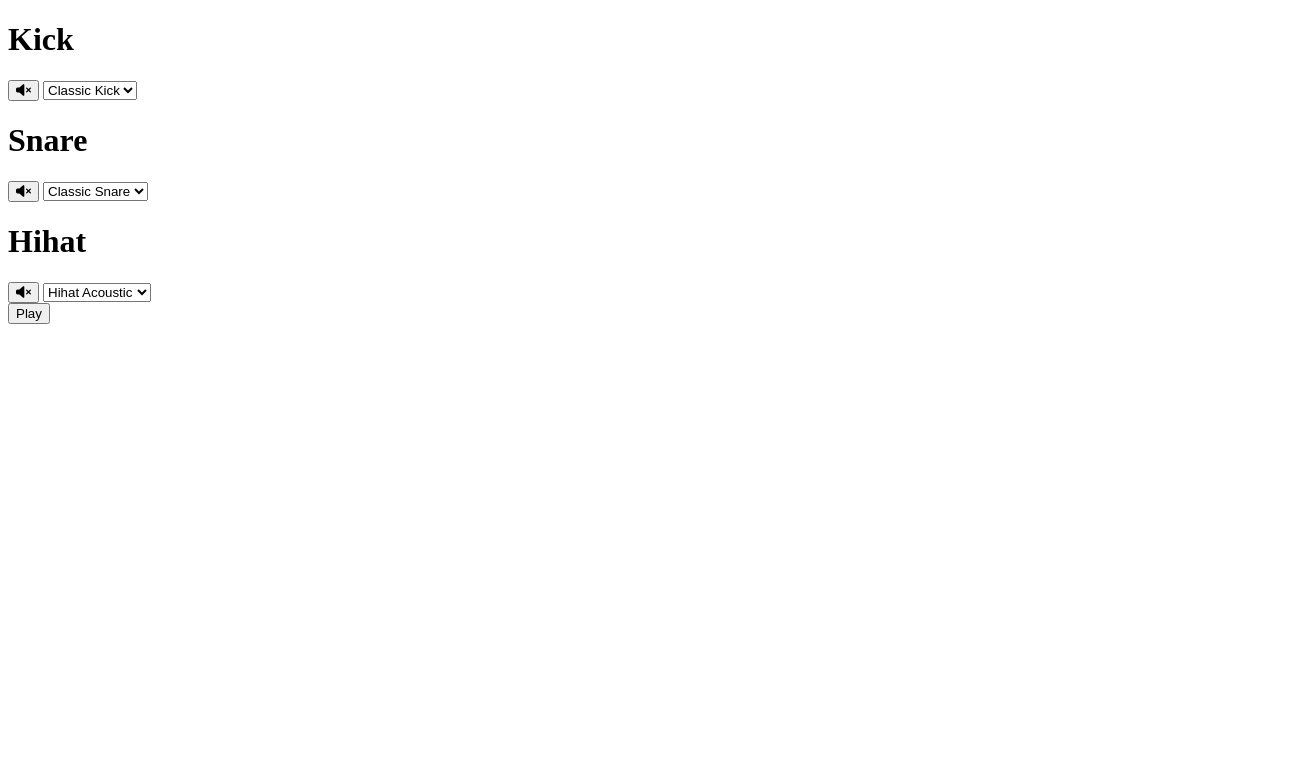
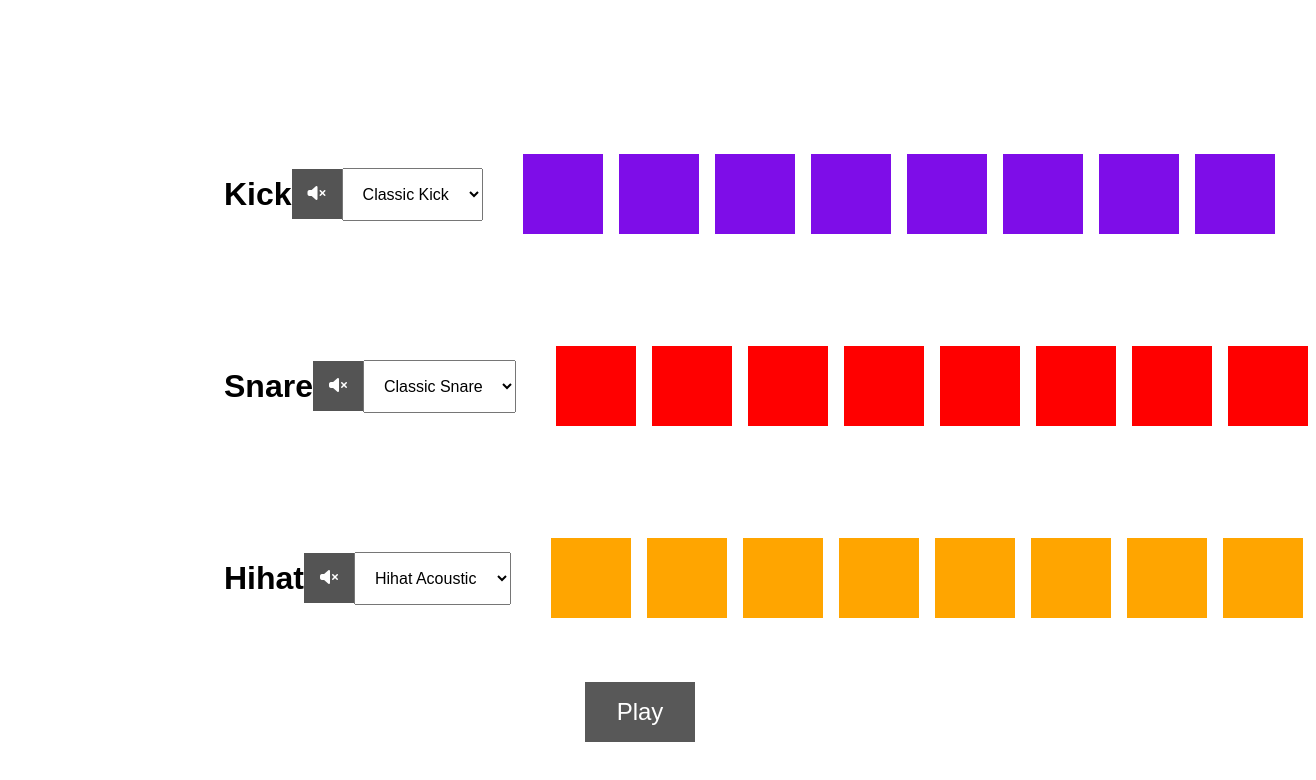
Before and after one commit to RamirezJA/Beat-Maker, a plain HTML site: page index.html in a window 1280 px wide. Shown: the whole page, 1316 px wide, since content can reach past the window. Drawn offline with Linux system fonts and the light colour scheme.

Commit message:
css done

```diff
--- a/index.html
+++ b/index.html
@@ -81,8 +81,9 @@
           <div class="pad hihat-pad b7"></div>
         </div>
       </div>
+      <button class="play">Play</button>
     </div>
-    <button class="play">Play</button>
+
     <audio src="kick-sound" src="./allSounds/kick-classic.wav"></audio>
     <audio src="snare-sound" src="./allSounds/snare-acoustic01.wav"></audio>
     <audio src="hihat-sound" src="./allSounds/hihat-acoustic01.wav"></audio>
--- a/style.css
+++ b/style.css
@@ -0,0 +1,102 @@
+* {
+  margin: 0;
+  padding: 0;
+  box-sizing: border-box;
+}
+
+body {
+  font-family: sans-serif;
+}
+
+i,
+svg {
+  pointer-events: none;
+}
+
+.kick-pad,
+.snare-pad,
+.hihat-pad {
+  width: 5rem;
+  height: 5rem;
+  margin: 1rem 0.5rem;
+  cursor: pointer;
+}
+
+.kick-pad {
+  background: rgb(126, 13, 232);
+}
+.snare-pad {
+  background: red;
+}
+.hihat-pad {
+  background: orange;
+}
+.kick-pad.active {
+  background: rgb(65, 0, 126);
+}
+.snare-pad.active {
+  background: rgb(111, 0, 0);
+}
+.hihat-pad.active {
+  background: rgb(122, 79, 0);
+}
+.sequencer {
+  display: flex;
+  min-height: 100vh;
+  flex-direction: column;
+  align-items: center;
+  justify-content: center;
+}
+
+.hihat-track,
+.snare-track,
+.kick-track {
+  display: flex;
+  align-items: center;
+  width: 70%;
+  justify-content: space-between;
+  margin-top: 5rem;
+}
+
+.kick,
+.snare,
+.hihat {
+  display: flex;
+}
+
+.controls {
+  display: flex;
+  justify-content: space-between;
+  align-items: center;
+  flex: 1;
+  margin: 0rem 2rem;
+}
+
+.controls button {
+  padding: 1rem;
+  border: none;
+  background: rgb(84, 84, 84);
+  color: white;
+  font-size: 1rem;
+  cursor: pointer;
+  transition: all 0.5s ease;
+}
+
+.pad {
+  transition: all 0.5s ease;
+}
+
+.play {
+  padding: 1rem 2rem;
+  font-size: 1.5rem;
+  background: rgb(88, 88, 88);
+  color: white;
+  border: none;
+  cursor: pointer;
+  margin-top: 3rem;
+}
+
+select {
+  padding: 1rem;
+  font-size: 1rem;
+}
```
